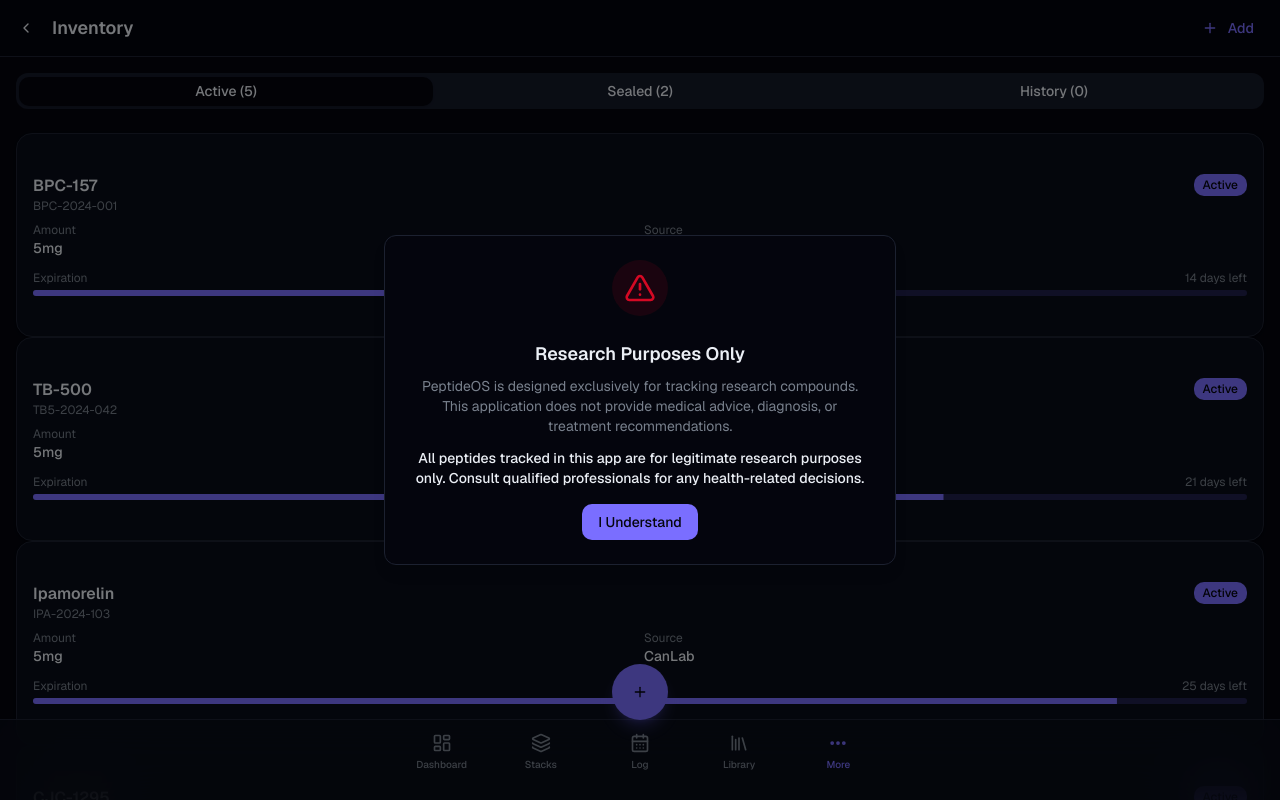
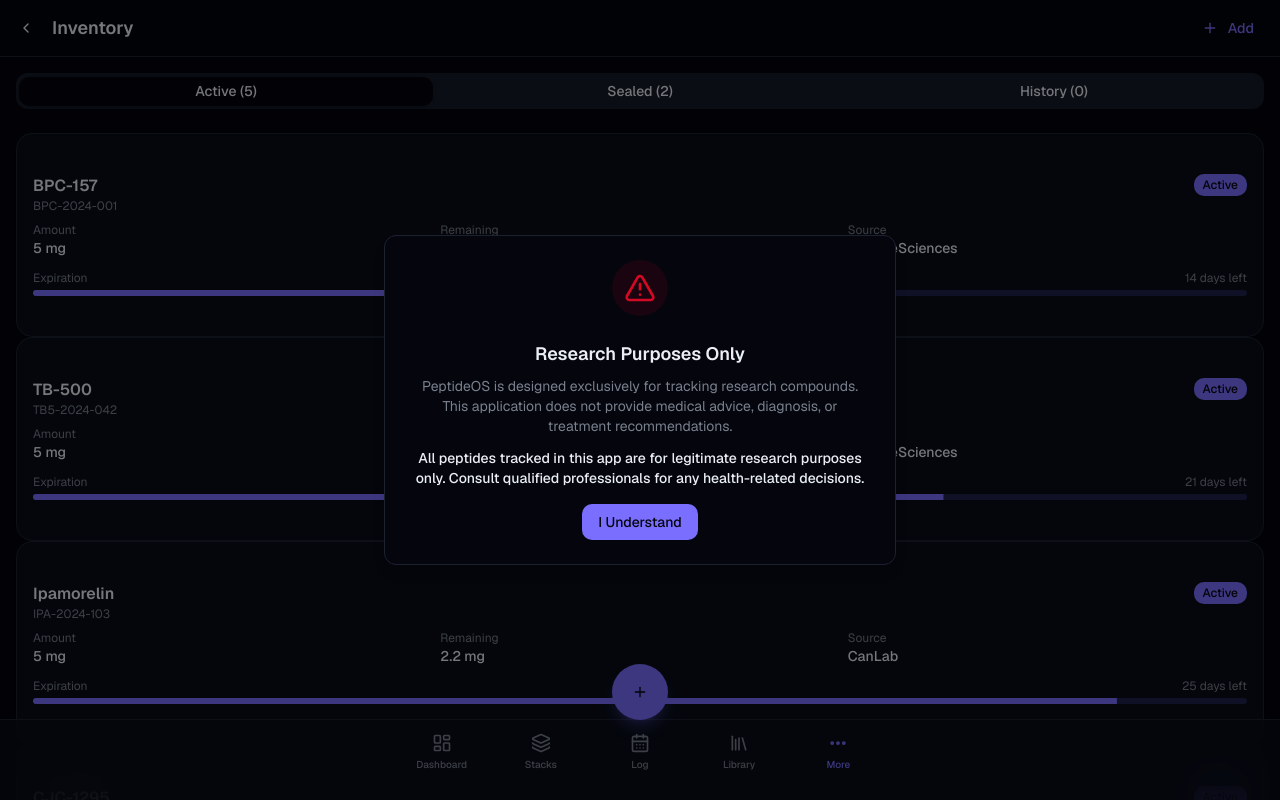
Before and after one commit to Cole-personal-projects/peptideOS, a Next.js app: page /more/inventory in a window 1280 px wide. Shown: the top 800 px of the page. Built offline with nearby package versions, Linux system fonts and the light colour scheme.

Commit message:
PEP-14 add inventory remaining metrics

```diff
--- a/app/more/inventory/page.tsx
+++ b/app/more/inventory/page.tsx
@@ -10,6 +10,7 @@ import { Button } from '@/components/ui/button';
 import { Progress } from '@/components/ui/progress';
 import { Tabs, TabsContent, TabsList, TabsTrigger } from '@/components/ui/tabs';
 import { useApp } from '@/lib/context';
+import { getVialInventoryMetrics } from '@/lib/inventory-metrics';
 import { cn } from '@/lib/utils';
 
 export default function InventoryPage() {
@@ -39,6 +40,7 @@ export default function InventoryPage() {
     const peptide = getPeptide(vial.peptideId);
     const daysLeft = getDaysUntilExpiration(vial.expirationDate);
     const progress = getExpirationProgress(vial.reconstitutedDate, vial.expirationDate);
+    const metrics = getVialInventoryMetrics(vial, data.doses);
     const isExpiringSoon = daysLeft <= 7 && daysLeft > 0;
     const isExpired = daysLeft <= 0;
 
@@ -64,10 +66,14 @@ export default function InventoryPage() {
               </Badge>
             </div>
 
-            <div className="grid grid-cols-2 gap-2 text-sm mb-3">
+            <div className="grid grid-cols-3 gap-2 text-sm mb-3">
               <div>
                 <p className="text-xs text-muted-foreground">Amount</p>
-                <p className="font-medium">{vial.mg}mg</p>
+                <p className="font-medium">{metrics.originalLabel}</p>
+              </div>
+              <div>
+                <p className="text-xs text-muted-foreground">Remaining</p>
+                <p className="font-medium">{metrics.remainingLabel}</p>
               </div>
               <div>
                 <p className="text-xs text-muted-foreground">Source</p>
--- /dev/null
+++ b/lib/inventory-metrics.ts
@@ -0,0 +1,46 @@
+import { convertDoseToMg, formatDose, getDefaultDoseUnit } from './dose-helpers';
+import { convertMgToIU } from './peptide-conversions';
+import type { Dose, Vial } from './types';
+
+export interface VialInventoryMetrics {
+  originalMg: number;
+  usedMg: number;
+  remainingMg: number;
+  originalLabel: string;
+  remainingLabel: string;
+}
+
+function roundMg(value: number): number {
+  return Number(value.toFixed(3));
+}
+
+function formatInventoryMass(peptideId: string, mg: number): string {
+  if (getDefaultDoseUnit(peptideId) === 'iu') {
+    const iu = convertMgToIU(peptideId, mg);
+    if (iu !== null) {
+      return formatDose(iu, 'iu');
+    }
+  }
+
+  return formatDose(mg, 'mg');
+}
+
+export function getVialInventoryMetrics(vial: Vial, doses: Dose[]): VialInventoryMetrics {
+  const usedMg = doses.reduce((total, dose) => {
+    if (!dose.completed || dose.vialId !== vial.id || dose.peptideId !== vial.peptideId) {
+      return total;
+    }
+
+    const doseMg = convertDoseToMg(dose.peptideId, dose.doseValue, dose.doseUnit);
+    return total + (doseMg ?? 0);
+  }, 0);
+  const remainingMg = Math.max(vial.mg - usedMg, 0);
+
+  return {
+    originalMg: roundMg(vial.mg),
+    usedMg: roundMg(usedMg),
+    remainingMg: roundMg(remainingMg),
+    originalLabel: formatInventoryMass(vial.peptideId, vial.mg),
+    remainingLabel: formatInventoryMass(vial.peptideId, remainingMg),
+  };
+}
```
Also changed, not shown: 2 other files (tests, documents, lock files or other folders).
